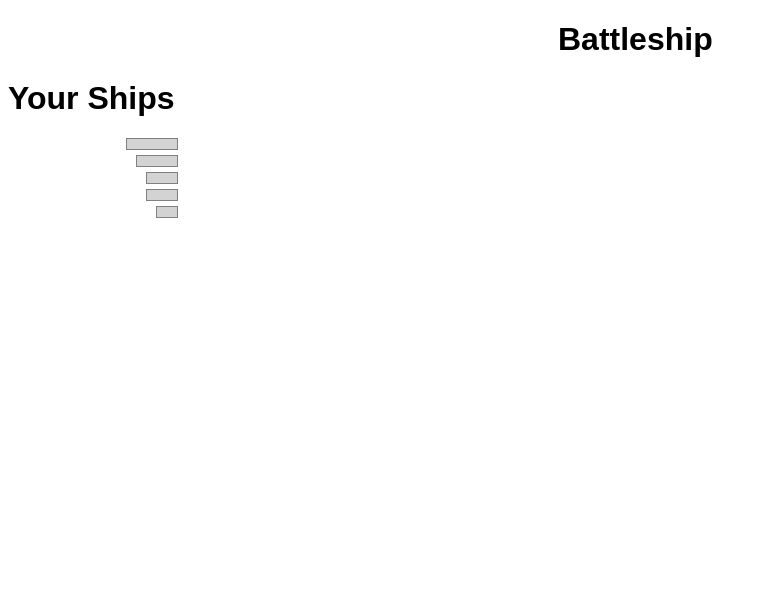
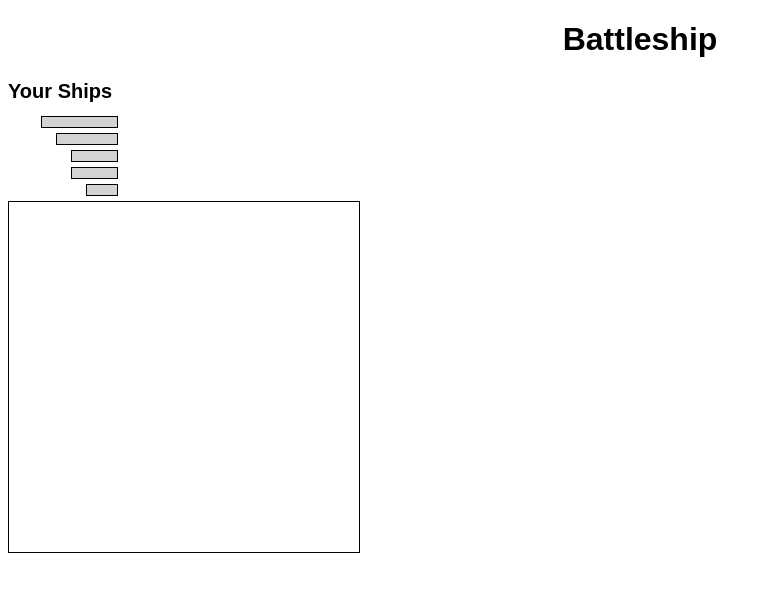
Before and after one commit to muduxd/Battleship, a React app: page / in a window 1280 px wide. Shown: the top 592 px of the page, without its empty margins (0-771 px from the left). Built offline with nearby package versions, Linux system fonts and the light colour scheme.

Commit message:
2nd commit

```diff
--- a/src/App/App.js
+++ b/src/App/App.js
@@ -2,7 +2,8 @@ import React from "react";
 import { createStore } from "redux";
 import { appReducer } from "../Redux/reducers.js";
 import { Provider } from "react-redux";
-import { Ships } from "./Ships";
+import { Ships } from "./ships";
+import { Grid } from "./grid";
 
 const store = createStore(
   appReducer,
@@ -14,9 +15,9 @@ const App = () => {
     <Provider store={store}>
       <div>
         <h1 className="title">Battleship</h1>
-        <div className="grid"></div>
       </div>
       <Ships />
+      <Grid />
     </Provider>
   );
 };
--- a/src/App/Ships.js
+++ b/src/App/Ships.js
@@ -6,12 +6,12 @@ export const Ships = () => {
   const mapArr = ships.map((ship, index) => {
     return (
       <div
+        id="box"
         key={index}
         style={{
-          color: "red",
-          backgroundColor: "lightgray",
-          border: "1px solid grey",
-          width: ship.size * 10 + "px",
+          backgroundColor: "lightgrey",
+          border: "1px solid black",
+          width: ship.size * 15 + "px",
           height: "10px",
           marginBottom: "5px",
         }}
@@ -21,10 +21,15 @@ export const Ships = () => {
   return (
     <div
       style={{
-        width: "170px",
+        width: "110px",
+        margin: "0px",
       }}
     >
-      <h1>Your Ships</h1>
+      <h1
+        style={{ fontSize: "20px", fontFamily: "Arial, Helvetica, sans-serif" }}
+      >
+        Your Ships
+      </h1>
       <div
         style={{
           alignItems: "flex-end",
--- /dev/null
+++ b/src/App/grid.js
@@ -0,0 +1,14 @@
+import React from "react";
+
+export const Grid = () => {
+  return (
+    <div
+      id="box"
+      style={{
+        border: "1px solid black",
+        width: "350px",
+        height: "350px",
+      }}
+    ></div>
+  );
+};
--- a/src/Redux/reducers.js
+++ b/src/Redux/reducers.js
@@ -25,4 +25,8 @@ export const listShips = () => {
   ];
 };
 
-export const appReducer = combineReducers({ listShips });
+export const listSquares = () => {
+  return [];
+};
+
+export const appReducer = combineReducers({ listShips, listSquares });
--- a/src/index.css
+++ b/src/index.css
@@ -4,11 +4,5 @@ body {
 
 .title {
   font-family: Arial, Helvetica, sans-serif;
-  width: 170px;
-  margin-left: 550px;
+  text-align: center;
 }
-
-.h6 {
-  margin-block-start: 1px;
-  margin-inline-end: 1px;
-}
```
